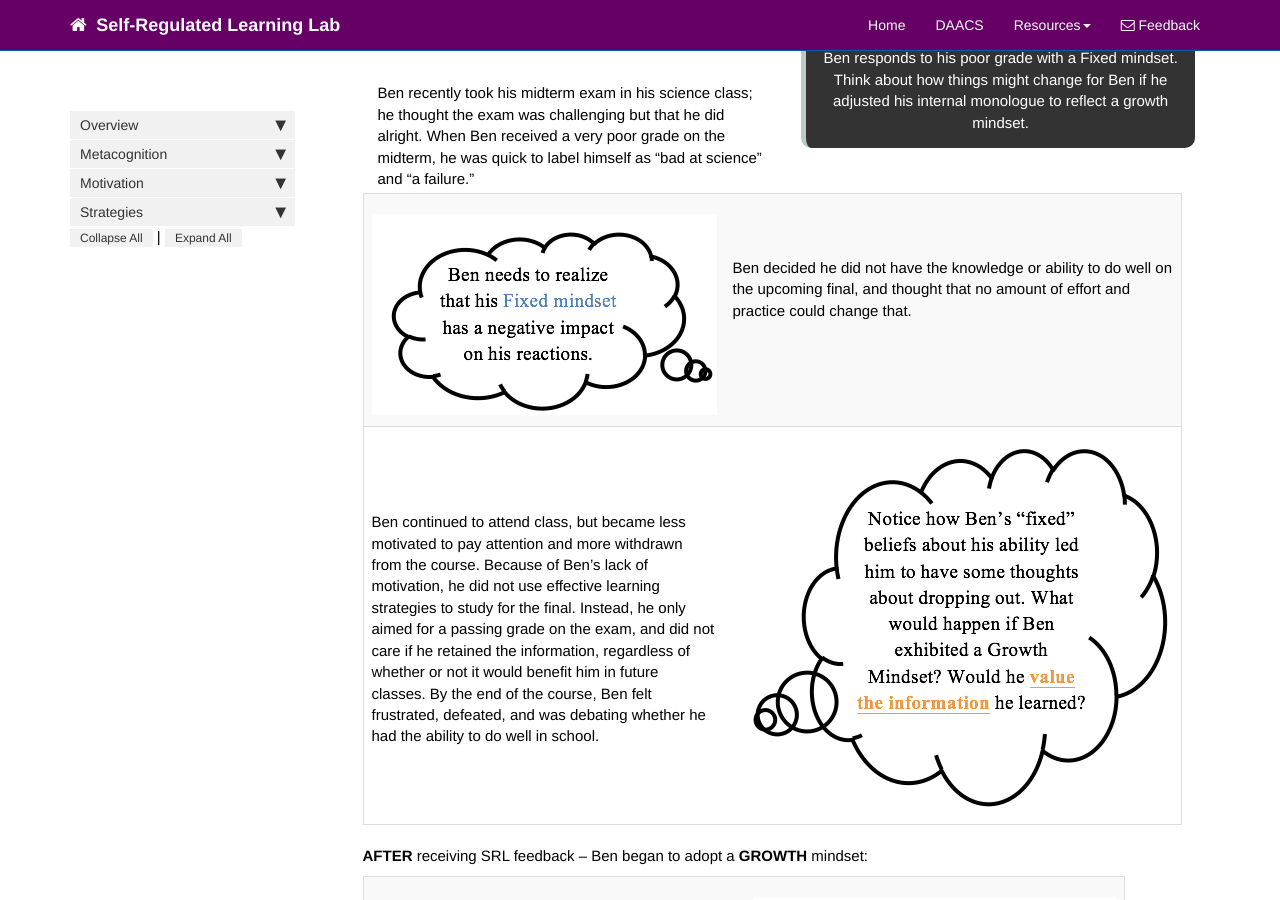
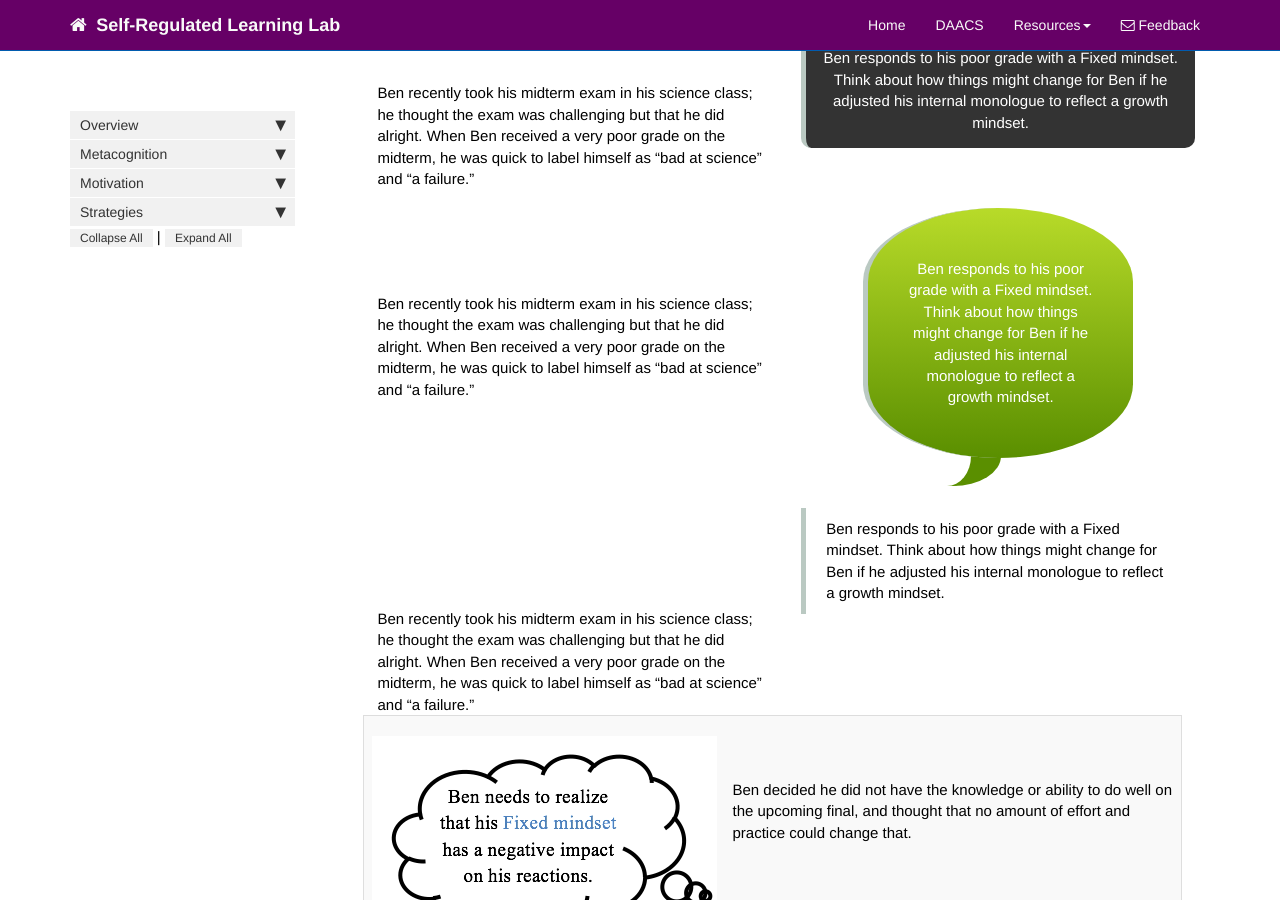
Before and after one commit to dfranklin02/SRL, a Jekyll site: the page built from docs/pages/motivation/mindset_profile.md, in a window 1280 px wide and 900 px high, scrolled down 769 px. Built offline with Jekyll 4.4.1, drawn with Linux system fonts in a browser that asks for light colours; nearby versions of some CDN libraries; comment, search, counter and statistics services are not loaded.

Commit message:
Update mindset_profile.md

```diff
--- a/docs/pages/motivation/mindset_profile.md
+++ b/docs/pages/motivation/mindset_profile.md
@@ -32,6 +32,17 @@ Ben recently took his midterm exam in his science class; he thought the exam was
 Ben responds to his poor grade with a Fixed mindset. Think about how things might change for Ben if he adjusted his internal monologue to reflect a growth mindset.
 </blockquote></div>
 
+<div class="col-md-6" style="margin-top: 100px"> <!-- Adjust the margin-top until the text displays where you want -->
+Ben recently took his midterm exam in his science class; he thought the exam was challenging but that he did alright. When Ben received a very poor grade on the midterm, he was quick to label himself as “bad at science” and “a failure.”
+</div><div class="col-md-6"><blockquote class="oval-speech">
+Ben responds to his poor grade with a Fixed mindset. Think about how things might change for Ben if he adjusted his internal monologue to reflect a growth mindset.
+</blockquote></div>
+
+<div class="col-md-6" style="margin-top: 100px"> <!-- Adjust the margin-top until the text displays where you want -->
+Ben recently took his midterm exam in his science class; he thought the exam was challenging but that he did alright. When Ben received a very poor grade on the midterm, he was quick to label himself as “bad at science” and “a failure.”
+</div><div class="col-md-6"><blockquote class="oval-speech:before">
+Ben responds to his poor grade with a Fixed mindset. Think about how things might change for Ben if he adjusted his internal monologue to reflect a growth mindset.
+</blockquote></div>
 
 
 <table>
```
